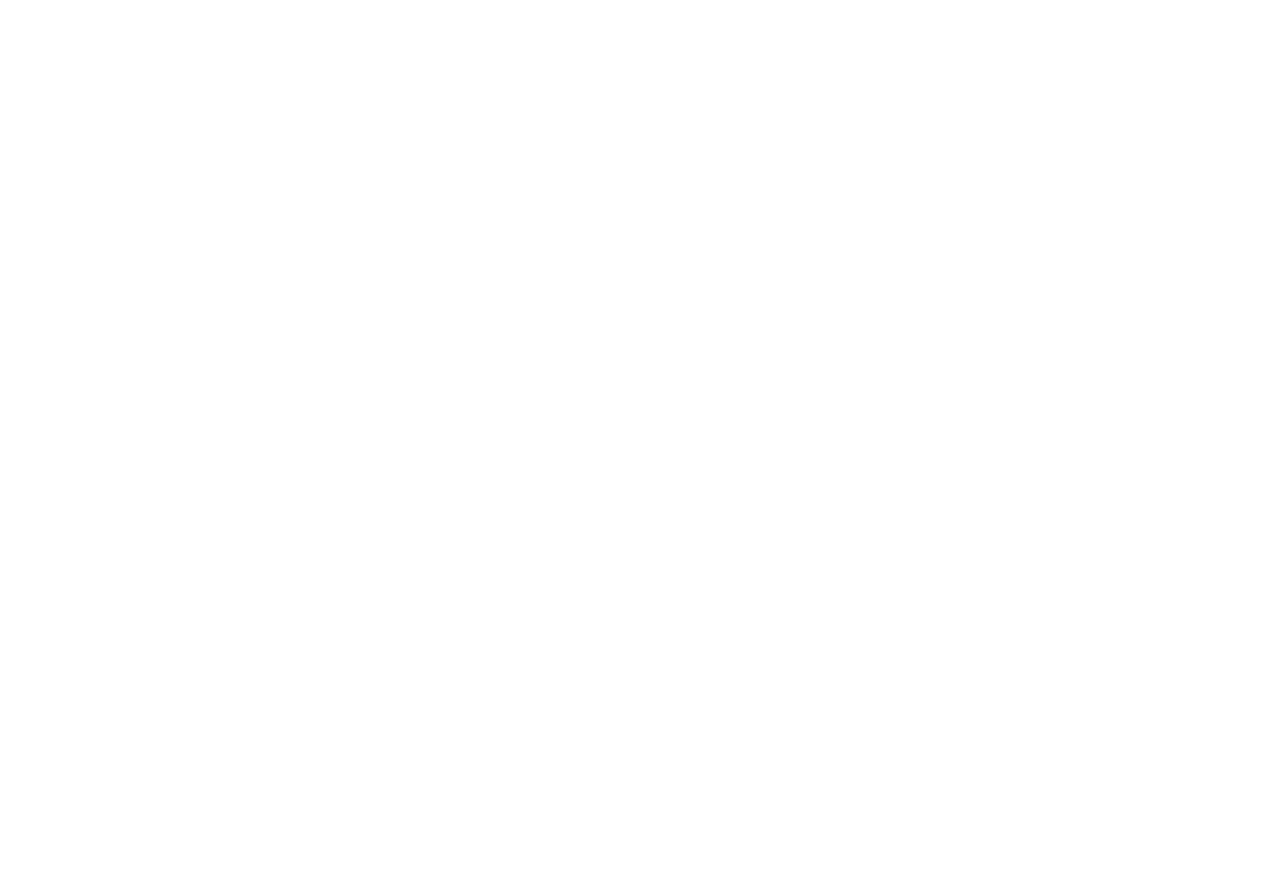
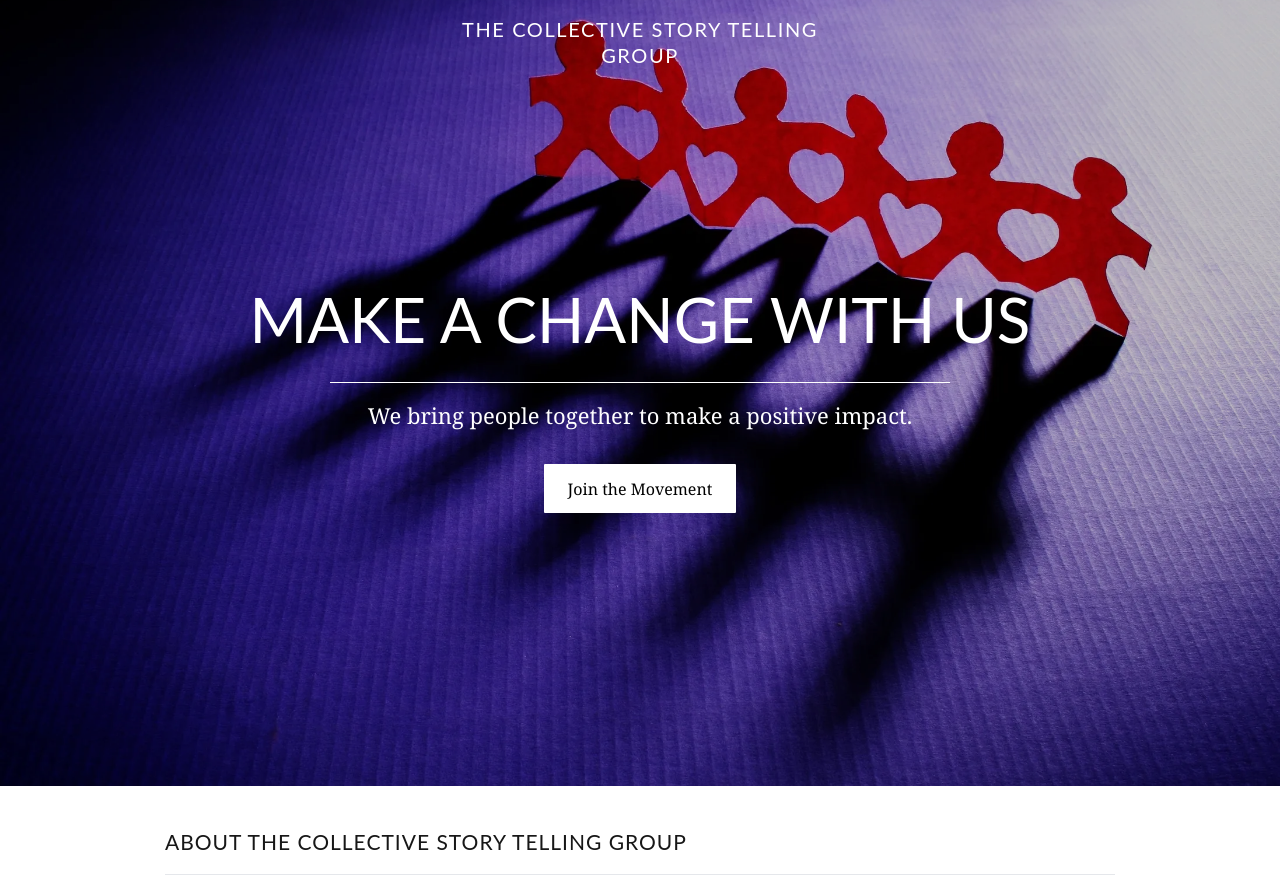
Before and after one commit to sabishii-bit/collective-storytelling, a Next.js app: page / in a window 1280 px wide. Before the commit the page ends 800 px from the top, so only its background shows below. Built offline with nearby package versions, Linux system fonts and the light colour scheme.

Commit message:
Added banner component

```diff
--- /dev/null
+++ b/src/app/components/About/About.module.css
@@ -0,0 +1,14 @@
+.section {
+    margin: 2.5rem 10.3125rem 0 10.3125rem;
+}
+
+.heading {
+    font-family: Lato, arial, sans-serif;
+    font-size: 1.3125rem;
+    margin-bottom: 1rem;
+    letter-spacing: 1px;
+}
+
+.divider {
+
+}
--- /dev/null
+++ b/src/app/components/About/About.tsx
@@ -0,0 +1,15 @@
+import React from 'react';
+import styles from './About.module.css';
+
+const About: React.FC = () => {
+  return (
+    <>
+        <div className={styles.section}>
+            <h1 className={styles.heading}>ABOUT THE COLLECTIVE STORY TELLING GROUP</h1>
+            <hr className={styles.divider} />
+        </div>
+    </>
+  );
+};
+
+export default About;
--- /dev/null
+++ b/src/app/components/Banner/Banner.module.css
@@ -0,0 +1,72 @@
+.banner {
+    position: relative;
+    display: block;
+    width: 100%;
+    height: 49.125rem;
+    background: url('/assets/img/banner.webp') center/cover no-repeat;
+    letter-spacing: normal;
+    -webkit-text-size-adjust: 100%;
+    -webkit-tap-highlight-color: rgba(0, 0, 0, 0);
+  }
+
+  .overlay {
+    top: 0;
+    left: 0;
+    width: 100%;
+    height: 100%;
+    background-color: rgba(0, 0, 0, 0.25); /* Semi-transparent dark overlay */
+    display: flex;
+    flex-direction: column;
+    justify-content: center;
+    align-items: center;
+    color: white;
+    text-align: center;
+    padding: 1.25rem;
+  }
+
+  .title {
+    font-size: 3.875rem;
+    font-family: Lato, arial, sans-serif;
+  }
+
+  .subtitle {
+    font-size: 1.375rem;
+    margin-bottom: 2rem;
+    font-family: Lusitana, Georgia, serif;
+  }
+
+  .logo {
+    top: 1rem;
+    position: absolute;
+    font-size: 1.25rem;
+    font-family: Lato, arial, sans-serif;
+    text-align: center;
+    color: white;
+    letter-spacing: 0.1rem;
+    margin-bottom: 1rem;
+    line-height: 130%;
+    width: 23.125rem;
+  }
+
+  .button {
+    padding: 0.8rem 1.5rem;
+    font-size: 1rem;
+    color: #000;
+    background-color: #fff;
+    border: none;
+    cursor: pointer;
+    transition: background-color 0.2s;
+    font-family: Lusitana, Georgia, serif;
+    border-radius: 1px;
+  }
+
+  .button:hover {
+    background-color: #c9c9c9;
+  }
+
+  .line {
+    width: 50%;
+    height: 1px;
+    background-color: white;
+    margin: 1rem ;
+  }
--- /dev/null
+++ b/src/app/components/Banner/Banner.tsx
@@ -0,0 +1,20 @@
+import React from 'react';
+import styles from './Banner.module.css';
+
+const Banner: React.FC = () => {
+  return (
+    <div className={styles.banner}>
+      <div className={styles.overlay}>
+        <h3 className={styles.logo}>THE COLLECTIVE STORY TELLING GROUP</h3>
+        <h1 className={styles.title}>MAKE A CHANGE WITH US</h1>
+        <div className={styles.line}></div>
+        <span className={styles.subtitle}>
+          We bring people together to make a positive impact.
+        </span>
+        <button className={styles.button}>Join the Movement</button>
+      </div>
+    </div>
+  );
+};
+
+export default Banner;
--- a/src/app/globals.css
+++ b/src/app/globals.css
@@ -19,3 +19,24 @@
   background: var(--background);
   font-family: Arial, Helvetica, sans-serif;
 }
+
+/* Asset Fonts */
+@font-face {
+  font-family: 'Font1';
+  src: url('/assets/font/font1.woff2') format('woff2');
+}
+
+@font-face {
+  font-family: 'Font2';
+  src: url('/assets/font/font2.woff2') format('woff2');
+}
+
+@font-face {
+  font-family: 'Font3';
+  src: url('/assets/font/font3.woff2') format('woff2');
+}
+
+@font-face {
+  font-family: 'Font4';
+  src: url('/assets/font/font4.woff2') format('woff2');
+}
--- a/src/app/page.tsx
+++ b/src/app/page.tsx
@@ -1,6 +1,11 @@
+import Banner from "./components/Banner/Banner";
+import About from "./components/About/About";
 
-export default function Home() {
+export default function HomePage() {
   return (
-    <div></div>
+    <>
+      <Banner />
+      <About />
+    </>
   );
 }
```
Also changed, not shown: src/app/components/Banner.tsx (deleted).
